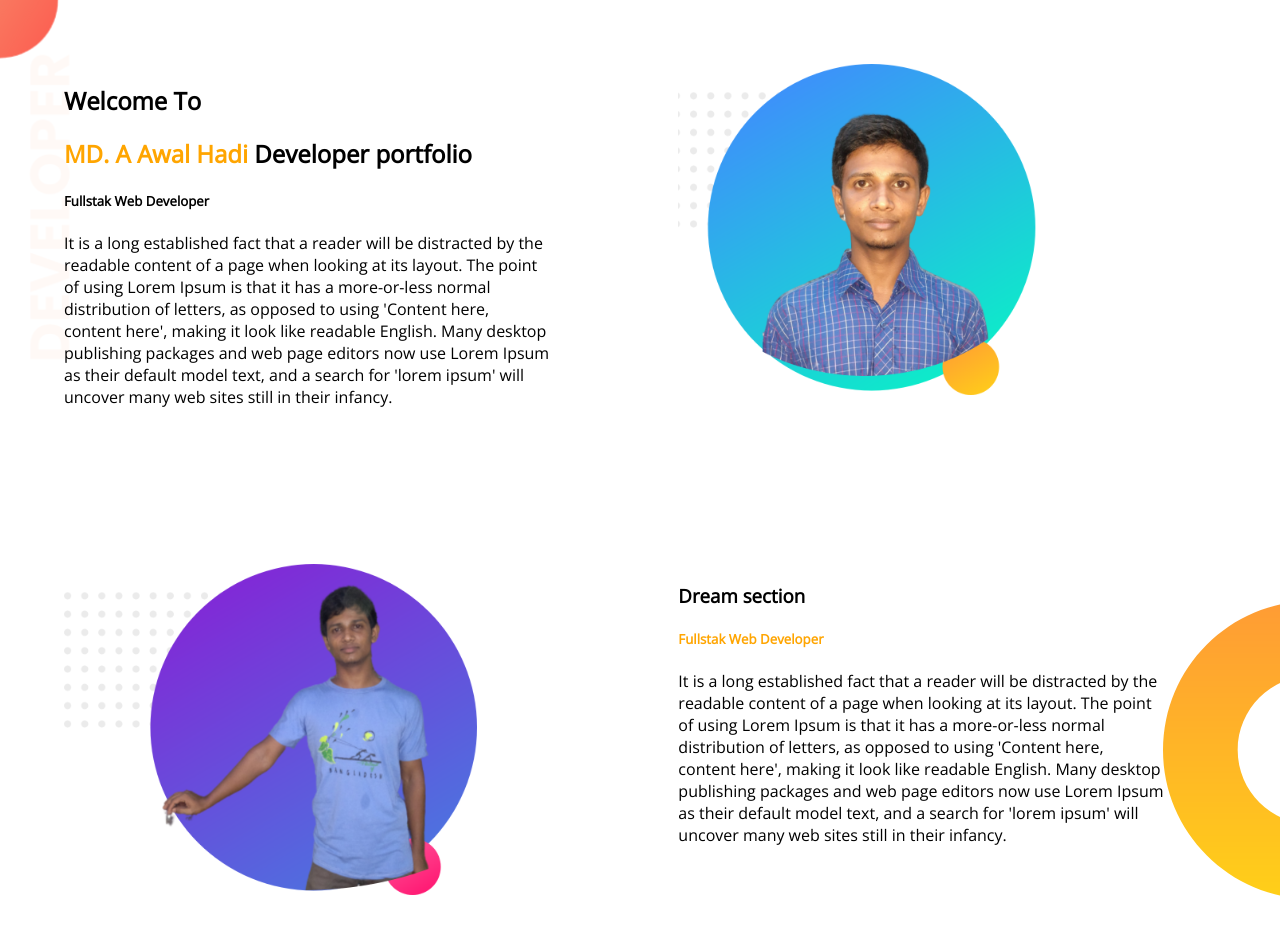
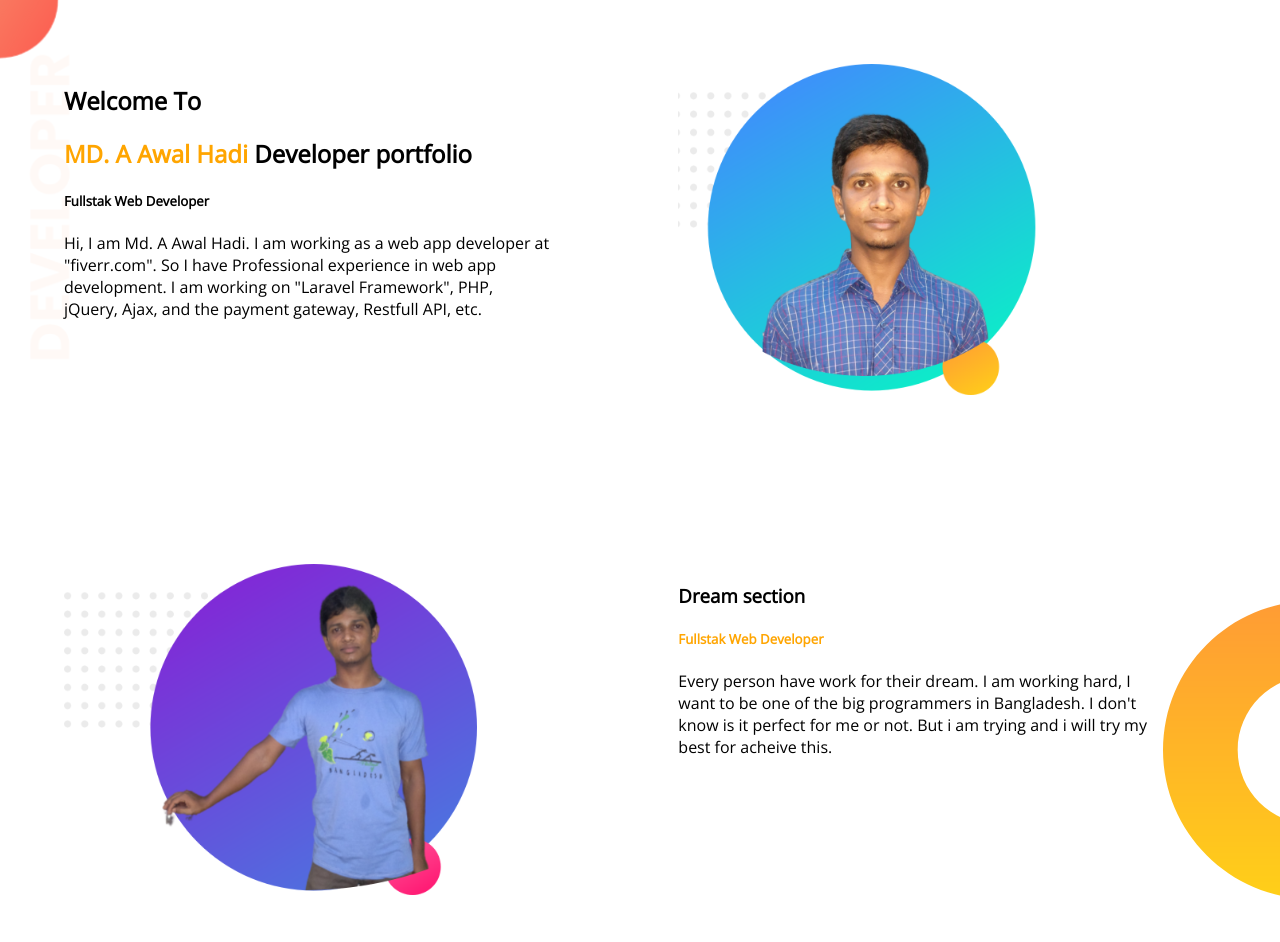
Before and after one commit to awalhadi/html_portfolio, a plain HTML site: page index.html in a window 1280 px wide. Shown: the top 942 px of the page. Drawn offline with nearby package versions, Linux system fonts and the light colour scheme.

Commit message:
added upper two section text about for me

```diff
--- a/index.html
+++ b/index.html
@@ -21,14 +21,10 @@
         </h1>
         <h5>Fullstak Web Developer</h5>
         <p>
-          It is a long established fact that a reader will be distracted by the
-          readable content of a page when looking at its layout. The point of
-          using Lorem Ipsum is that it has a more-or-less normal distribution of
-          letters, as opposed to using 'Content here, content here', making it
-          look like readable English. Many desktop publishing packages and web
-          page editors now use Lorem Ipsum as their default model text, and a
-          search for 'lorem ipsum' will uncover many web sites still in their
-          infancy.
+          Hi, I am Md. A Awal Hadi. I am working as a web app developer at
+          "fiverr.com". So I have Professional experience in web app
+          development. I am working on "Laravel Framework", PHP, jQuery, Ajax,
+          and the payment gateway, Restfull API, etc.
         </p>
       </div>
       <div class="half-width">
@@ -48,14 +44,10 @@
         <h3>Dream section</h3>
         <h5 class="orange-color">Fullstak Web Developer</h5>
         <p>
-          It is a long established fact that a reader will be distracted by the
-          readable content of a page when looking at its layout. The point of
-          using Lorem Ipsum is that it has a more-or-less normal distribution of
-          letters, as opposed to using 'Content here, content here', making it
-          look like readable English. Many desktop publishing packages and web
-          page editors now use Lorem Ipsum as their default model text, and a
-          search for 'lorem ipsum' will uncover many web sites still in their
-          infancy.
+          Every person have work for their dream. I am working hard, I want to
+          be one of the big programmers in Bangladesh. I don't know is it
+          perfect for me or not. But i am trying and i will try my best for
+          acheive this.
         </p>
       </div>
     </section>
```
